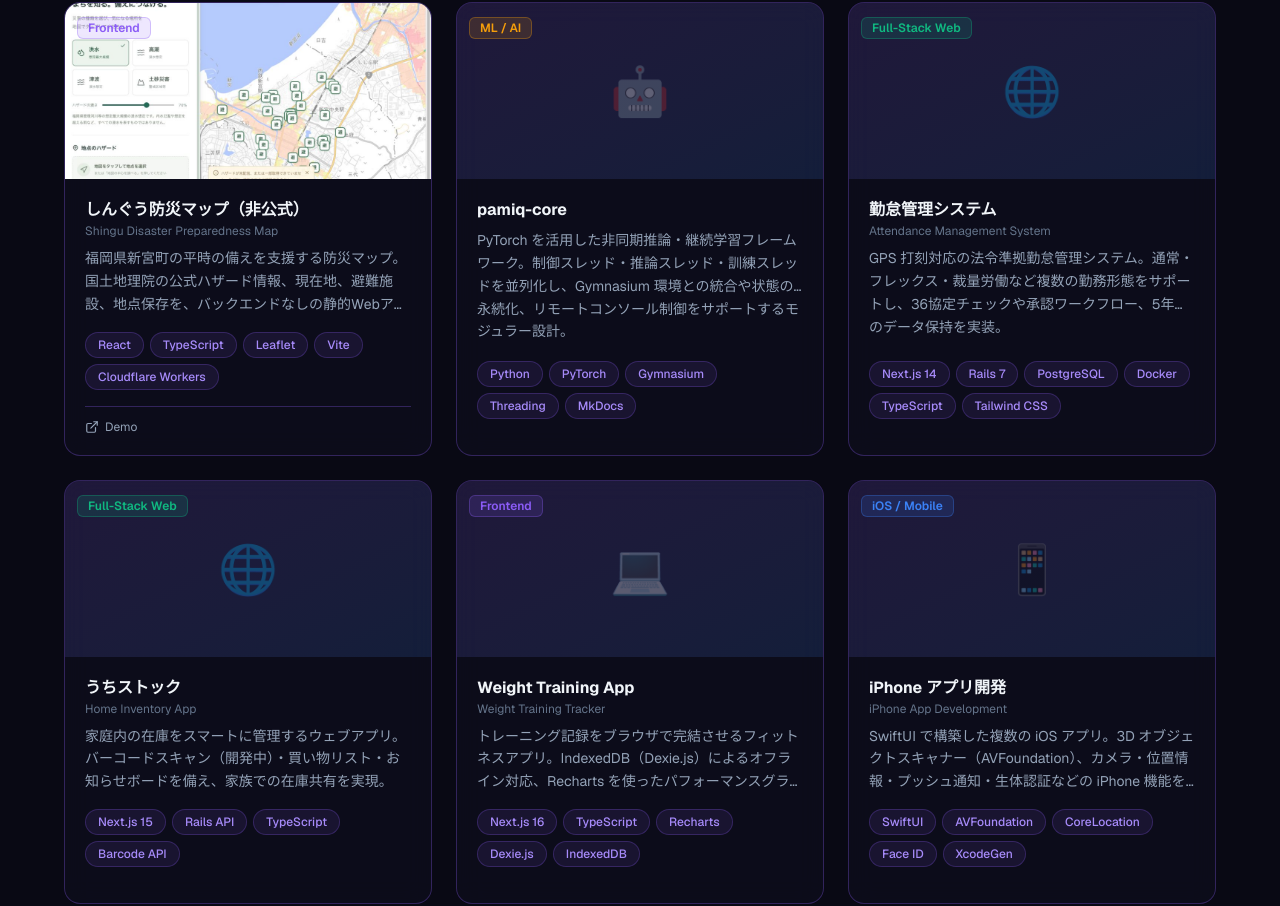
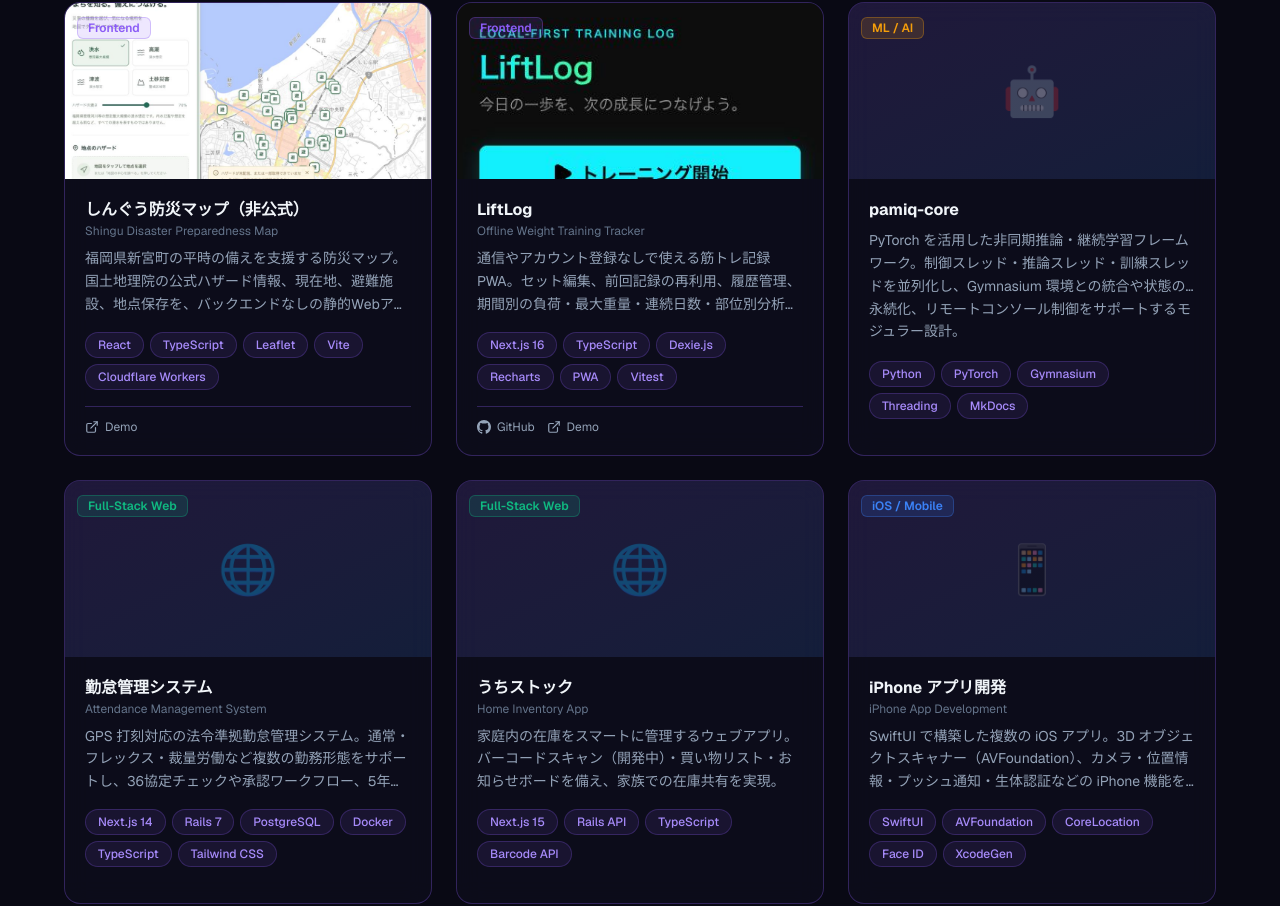
Before and after one commit to yukiyoshi-eng/personal-portfolio, a Next.js app: page / in a window 1280 px wide. Shown: the part 1858-2764 px from the top of the page. Built offline with nearby package versions, Linux system fonts and the light colour scheme.

Commit message:
Add LiftLog to project portfolio

```diff
--- a/src/components/ui/ProjectCard.tsx
+++ b/src/components/ui/ProjectCard.tsx
@@ -27,7 +27,9 @@ export default function ProjectCard({ project }: ProjectCardProps) {
             src={project.imageUrl}
             alt={project.titleEn}
             fill
-            className="object-cover transition-transform duration-500 group-hover:scale-105"
+            className={`object-cover transition-transform duration-500 group-hover:scale-105 ${
+              project.id === "weight-training" ? "object-top" : ""
+            }`}
           />
         ) : (
           <div className="absolute inset-0 flex items-center justify-center">
--- a/src/data/projects.ts
+++ b/src/data/projects.ts
@@ -1,5 +1,6 @@
 import { Project } from "@/types";
 import shinguBousaiImage from "../../public/projects/shingu-bousai.jpg";
+import liftLogImage from "../../public/projects/liftlog.jpg";
 
 export const projects: Project[] = [
   {
@@ -20,6 +21,28 @@ export const projects: Project[] = [
     ],
     demoUrl: "https://shingu-bousai.shingu-bousai.workers.dev",
     imageUrl: shinguBousaiImage,
+    featured: true,
+  },
+  {
+    id: "weight-training",
+    title: "LiftLog",
+    titleEn: "Offline Weight Training Tracker",
+    descriptionJa:
+      "通信やアカウント登録なしで使える筋トレ記録PWA。セット編集、前回記録の再利用、履歴管理、期間別の負荷・最大重量・連続日数・部位別分析、JSONバックアップをIndexedDB上に実装。",
+    descriptionEn:
+      "An installable offline-first workout PWA with editable sets, reusable previous workouts, local history, period-based performance analytics, and JSON backup—all stored in IndexedDB.",
+    category: "Frontend",
+    techs: [
+      { name: "Next.js 16" },
+      { name: "TypeScript" },
+      { name: "Dexie.js" },
+      { name: "Recharts" },
+      { name: "PWA" },
+      { name: "Vitest" },
+    ],
+    githubUrl: "https://github.com/yukiyoshi-eng/weight-training-app",
+    demoUrl: "https://yukiyoshi-eng.github.io/weight-training-app/",
+    imageUrl: liftLogImage,
     featured: true,
   },
   {
@@ -76,23 +99,6 @@ export const projects: Project[] = [
     ],
   },
   {
-    id: "weight-training",
-    title: "Weight Training App",
-    titleEn: "Weight Training Tracker",
-    descriptionJa:
-      "トレーニング記録をブラウザで完結させるフィットネスアプリ。IndexedDB（Dexie.js）によるオフライン対応、Recharts を使ったパフォーマンスグラフ表示を実装。",
-    descriptionEn:
-      "A client-side fitness tracking app with offline support via IndexedDB, interactive performance charts using Recharts, and a clean TypeScript architecture.",
-    category: "Frontend",
-    techs: [
-      { name: "Next.js 16" },
-      { name: "TypeScript" },
-      { name: "Recharts" },
-      { name: "Dexie.js" },
-      { name: "IndexedDB" },
-    ],
-  },
-  {
     id: "iphone-apps",
     title: "iPhone アプリ開発",
     titleEn: "iPhone App Development",
```
Also changed, not shown: public/projects/liftlog.jpg (added).
